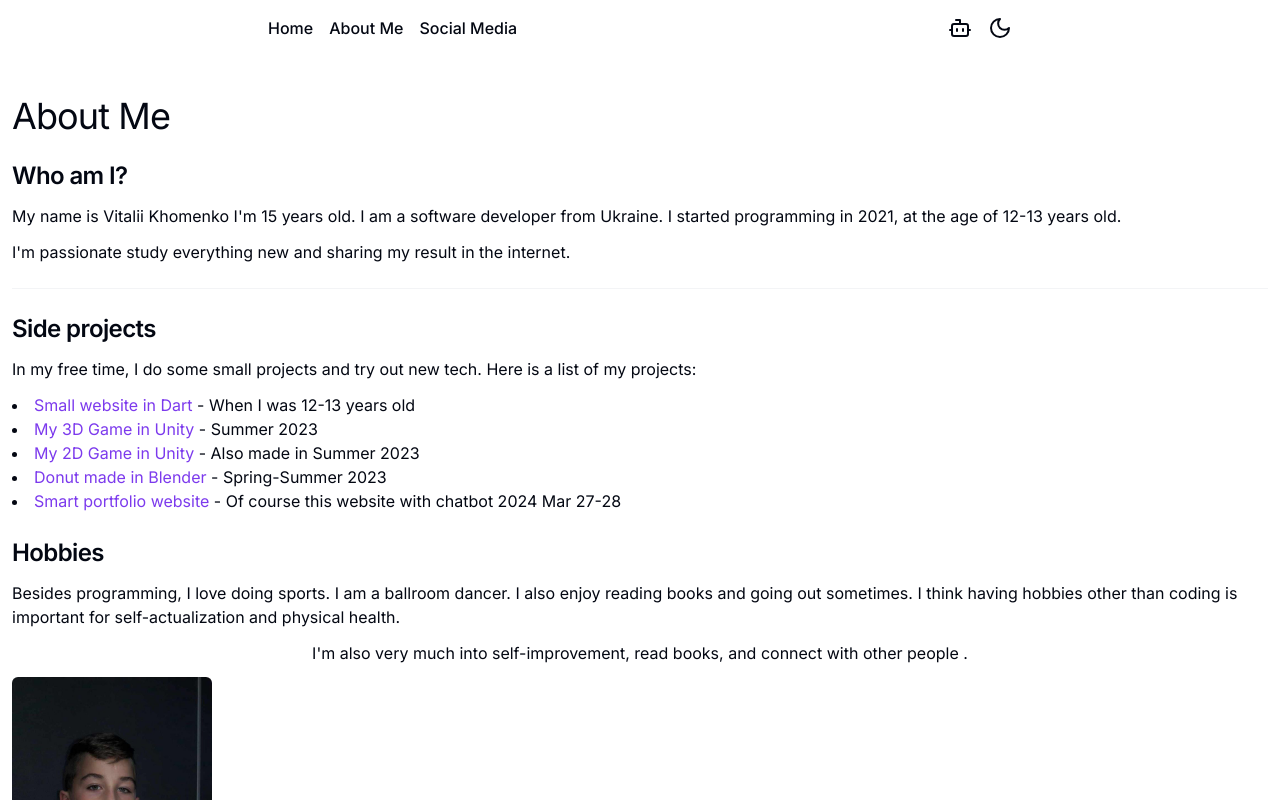
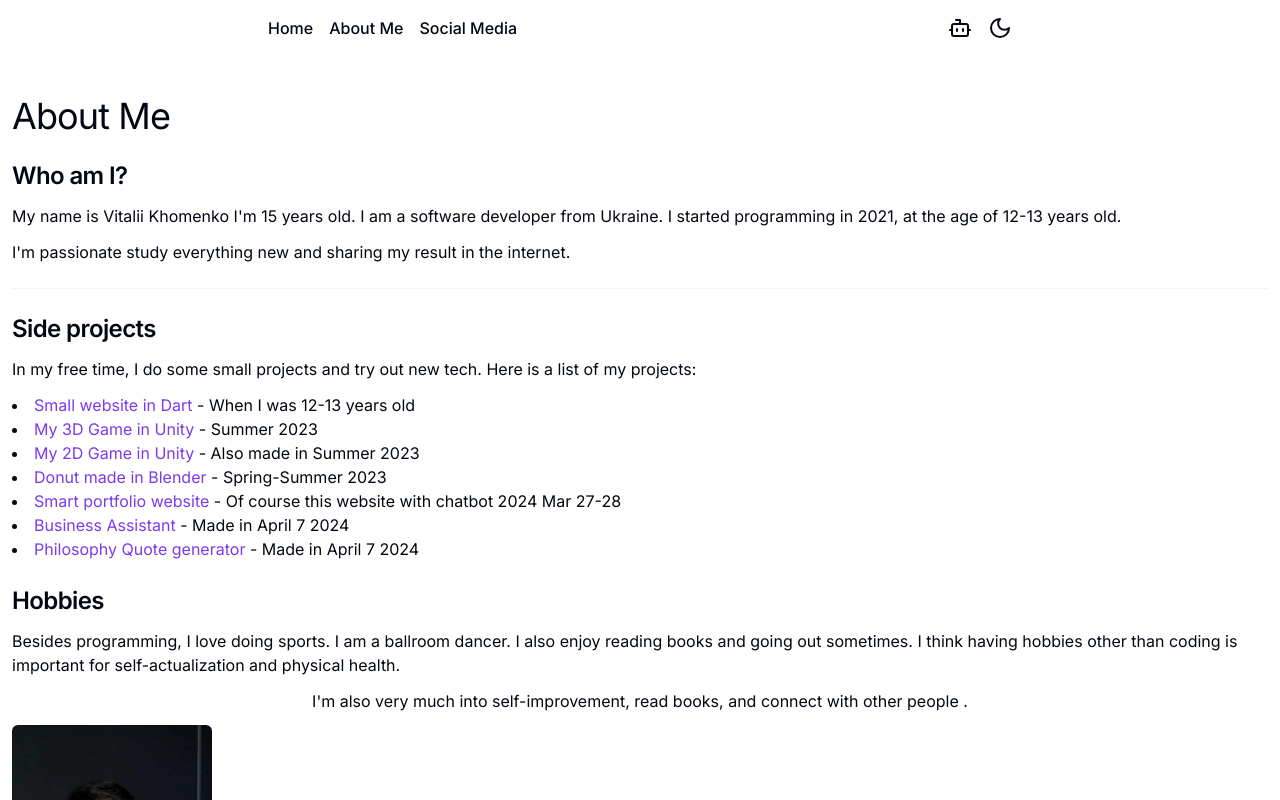
Before and after one commit to Vitaliklisa/smart-portfolio-website, a Next.js app: page /about in a window 1280 px wide. Shown: the top 800 px of the page. Built offline with nearby package versions, Linux system fonts and the light colour scheme.

Commit message:
Add links to projects

```diff
--- a/src/app/about/page.tsx
+++ b/src/app/about/page.tsx
@@ -17,8 +17,9 @@ export default function Page() {
       <section className="space-y-3">
         <H2>Who am I?</H2>
         <p>
-          My name is Vitalii Khomenko I&apos;m 15 years old. I am a software developer from
-          Ukraine. I started programming in 2021, at the age of 12-13 years old.{" "}
+          My name is Vitalii Khomenko I&apos;m 15 years old. I am a software
+          developer from Ukraine. I started programming in 2021, at the age of
+          12-13 years old.{" "}
         </p>
         <p>
           I&apos;m passionate study everything new and sharing my result in the
@@ -78,6 +79,24 @@ export default function Page() {
             </Link>{" "}
             - Of course this website with chatbot 2024 Mar 27-28
           </li>
+          <li>
+            <Link
+              href="https://business-assistant-cyan.vercel.app"
+              className="text-primary hover:underline"
+            >
+              Business Assistant
+            </Link>{" "}
+            - Made in April 7 2024
+          </li>
+          <li>
+            <Link
+              href="https://philosophy-ai-one.vercel.app"
+              className="text-primary hover:underline"
+            >
+              Philosophy Quote generator
+            </Link>{" "}
+            - Made in April 7 2024
+          </li>
         </ul>
       </section>
       <section className="space-y-3">
```
